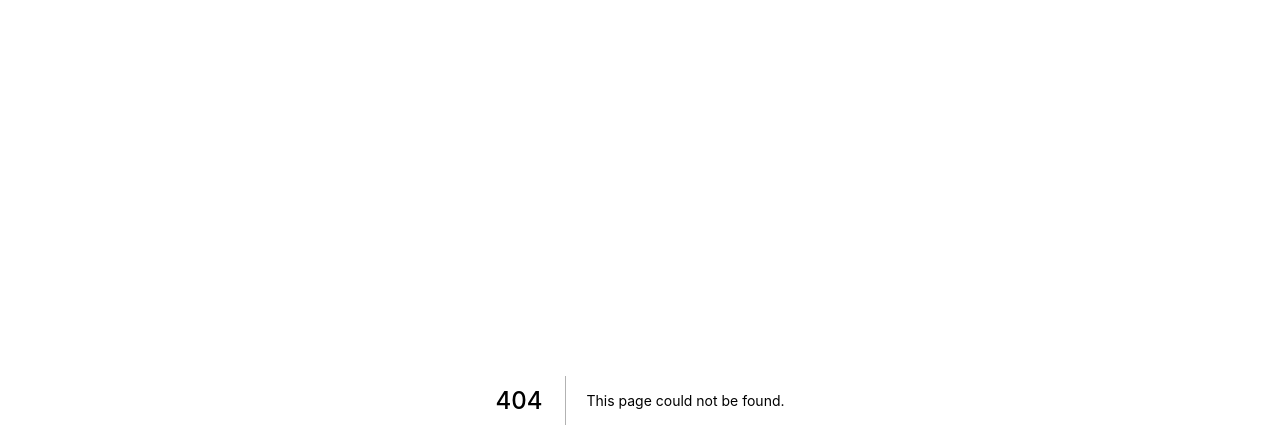
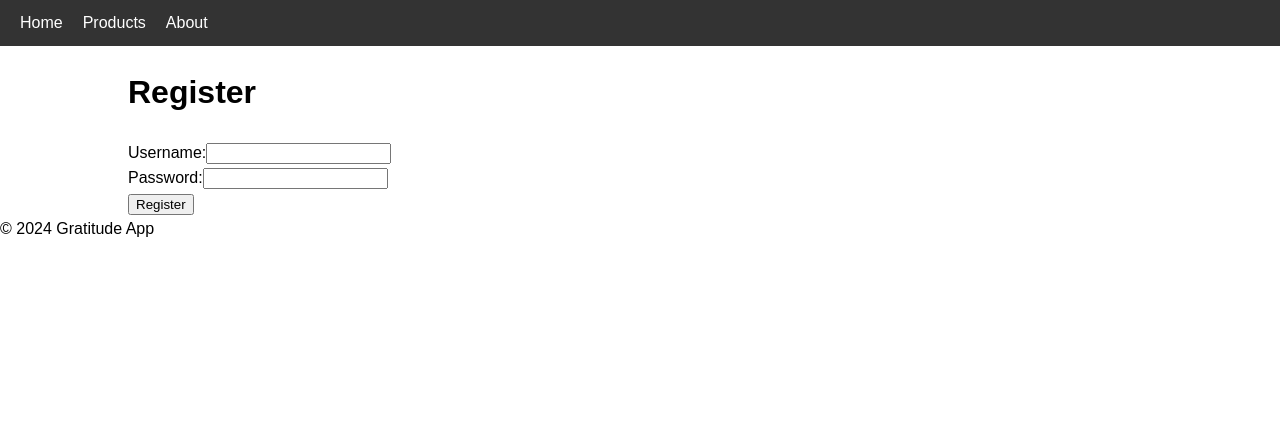
Before and after one commit to JenniferMcPherson/gratitude-app, a Next.js app: page /register in a window 1280 px wide. Before the commit this address had no page. Shown: the top 448 px of the page. Built offline with nearby package versions, Linux system fonts and the light colour scheme.

Commit message:
Create register.js

```diff
--- /dev/null
+++ b/pages/register.js
@@ -0,0 +1,60 @@
+import { useState } from 'react';
+import { useRouter } from 'next/router';
+import Layout from '../components/Layout';
+
+export default function Register() {
+  const [username, setUsername] = useState('');
+  const [password, setPassword] = useState('');
+  const [error, setError] = useState('');
+  const router = useRouter();
+
+  const handleSubmit = async (e) => {
+    e.preventDefault();
+    setError('');
+    try {
+      const response = await fetch('http://localhost:3001/register', {
+        method: 'POST',
+        headers: { 'Content-Type': 'application/json' },
+        body: JSON.stringify({ username, password }),
+      });
+      if (response.ok) {
+        router.push('/login');
+      } else {
+        const data = await response.json();
+        setError(data.message);
+      }
+    } catch (error) {
+      setError('An error occurred. Please try again.');
+    }
+  };
+
+  return (
+    <Layout>
+      <h1>Register</h1>
+      {error && <p style={{ color: 'red' }}>{error}</p>}
+      <form onSubmit={handleSubmit}>
+        <div>
+          <label htmlFor="username">Username:</label>
+          <input
+            type="text"
+            id="username"
+            value={username}
+            onChange={(e) => setUsername(e.target.value)}
+            required
+          />
+        </div>
+        <div>
+          <label htmlFor="password">Password:</label>
+          <input
+            type="password"
+            id="password"
+            value={password}
+            onChange={(e) => setPassword(e.target.value)}
+            required
+          />
+        </div>
+        <button type="submit">Register</button>
+      </form>
+    </Layout>
+  );
+}
```
